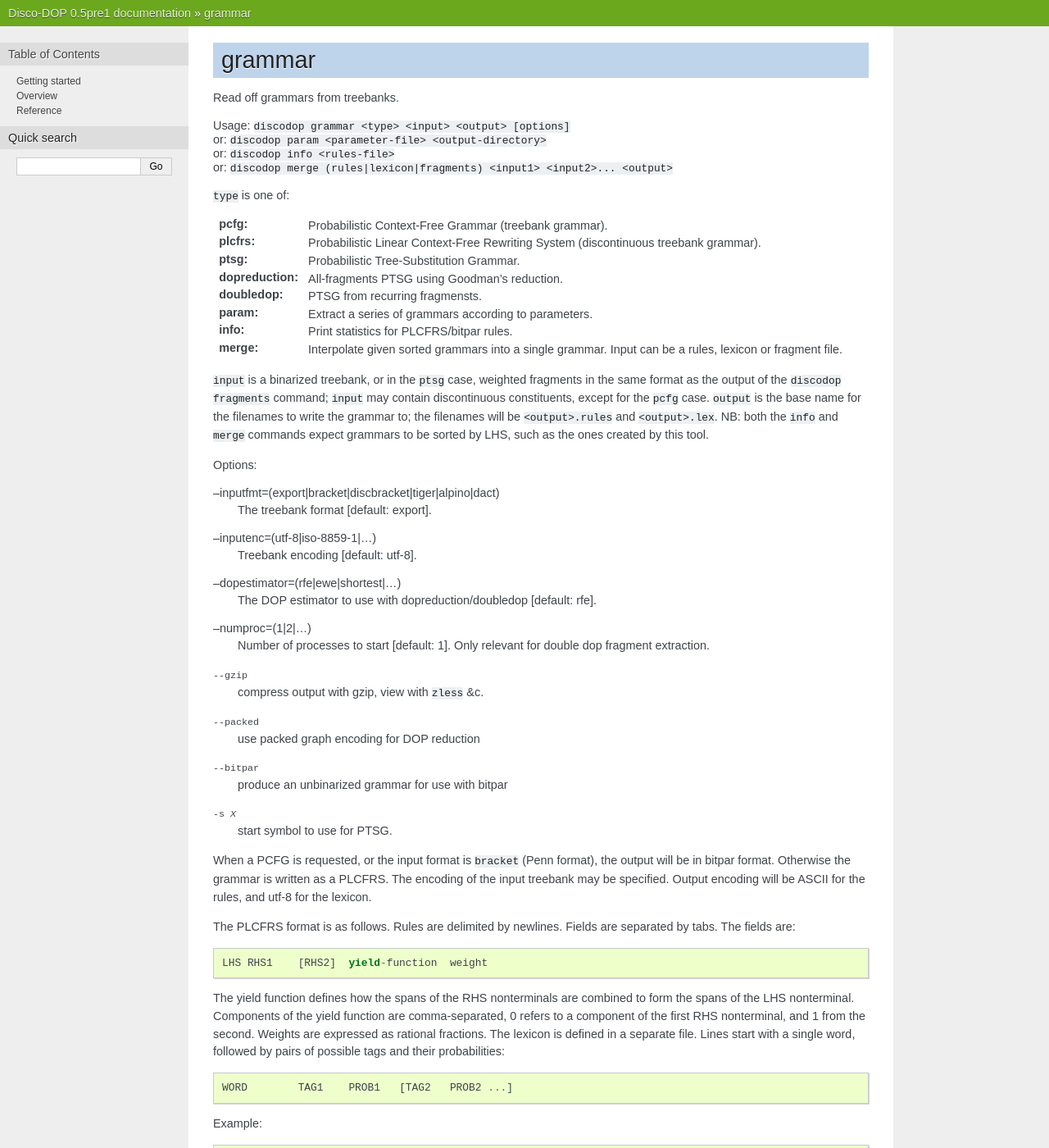
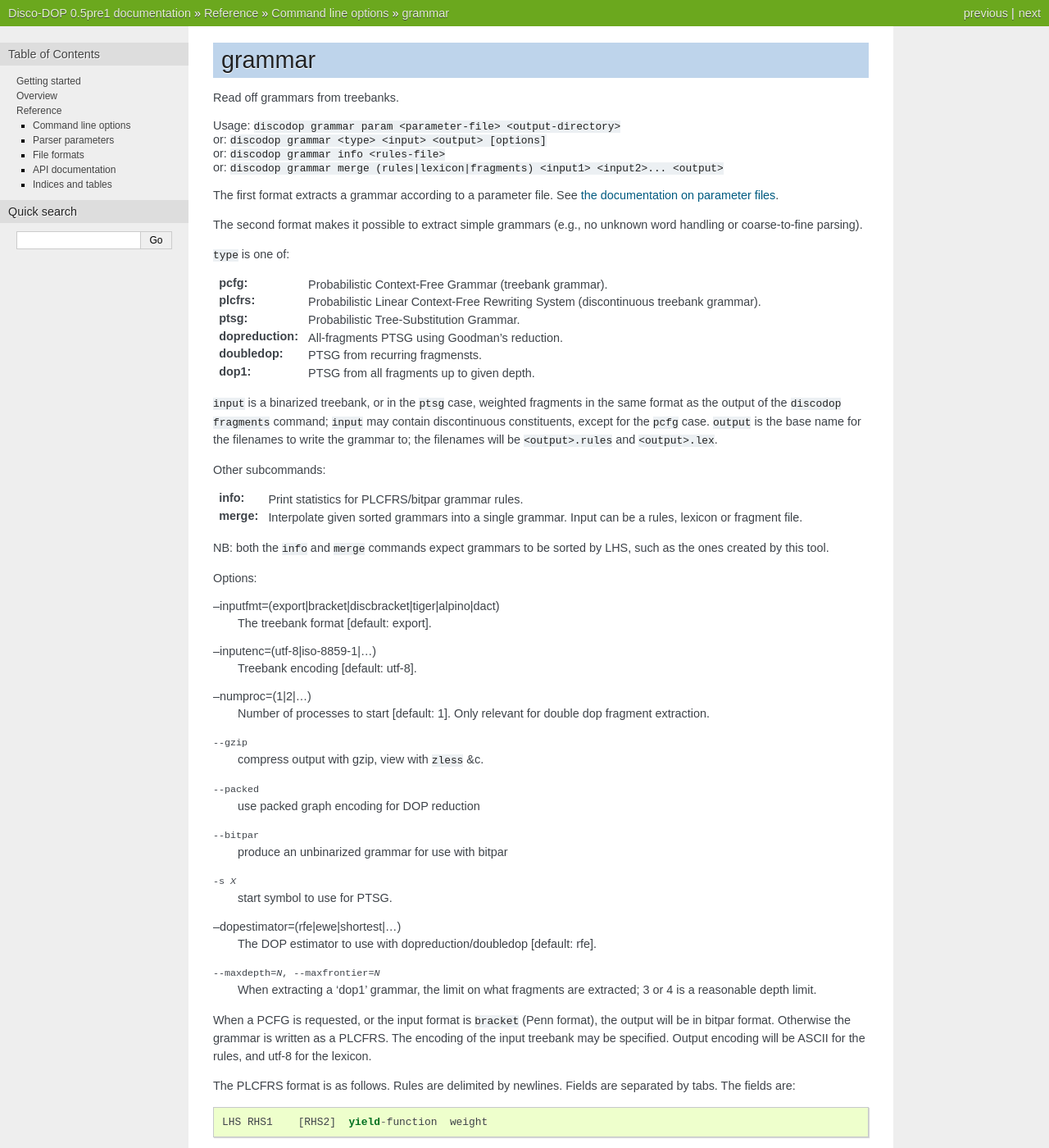
Before and after one commit to andreasvc/disco-dop, a Sphinx documentation site: the page built from docs/cli/grammar.rst, in a window 1280 px wide and 1400 px high. Shown: the whole window at 82% size. Built offline with Sphinx 7.4.7, drawn with Linux system fonts in a browser that asks for light colours; some of the changed text lies outside the part shown.

```diff
--- a/docs/cli/grammar.rst
+++ b/docs/cli/grammar.rst
@@ -3,10 +3,16 @@
 -------
 Read off grammars from treebanks.
 
-| Usage: ``discodop grammar <type> <input> <output> [options]``
-| or: ``discodop param <parameter-file> <output-directory>``
-| or: ``discodop info <rules-file>``
-| or: ``discodop merge (rules|lexicon|fragments) <input1> <input2>... <output>``
+| Usage: ``discodop grammar param <parameter-file> <output-directory>``
+| or: ``discodop grammar <type> <input> <output> [options]``
+| or: ``discodop grammar info <rules-file>``
+| or: ``discodop grammar merge (rules|lexicon|fragments) <input1> <input2>... <output>``
+
+The first format extracts a grammar according to a parameter file.
+See :doc:`the documentation on parameter files <../params>`.
+
+The second format makes it possible to extract simple grammars
+(e.g., no unknown word handling or coarse-to-fine parsing).
 
 ``type`` is one of:
 
@@ -18,19 +24,23 @@
 :ptsg:            Probabilistic Tree-Substitution Grammar.
 :dopreduction:    All-fragments PTSG using Goodman's reduction.
 :doubledop:       PTSG from recurring fragmensts.
-:param:           Extract a series of grammars according to parameters.
-:info:            Print statistics for PLCFRS/bitpar rules.
-:merge:
-                  Interpolate given sorted grammars into a single grammar.
-                  Input can be a rules, lexicon or fragment file.
+:dop1:            PTSG from all fragments up to given depth.
 
 ``input`` is a binarized treebank, or in the ``ptsg`` case, weighted fragments
 in the same format as the output of the ``discodop fragments`` command;
 ``input`` may contain discontinuous constituents, except for the ``pcfg`` case.
 ``output`` is the base name for the filenames to write the grammar to; the
-filenames will be ``<output>.rules`` and ``<output>.lex``. NB: both the
-``info`` and ``merge`` commands expect grammars to be sorted by LHS, such as
-the ones created by this tool.
+filenames will be ``<output>.rules`` and ``<output>.lex``.
+
+Other subcommands:
+
+:info:            Print statistics for PLCFRS/bitpar grammar rules.
+:merge:
+                  Interpolate given sorted grammars into a single grammar.
+                  Input can be a rules, lexicon or fragment file.
+
+NB: both the ``info`` and ``merge`` commands expect grammars to be sorted by
+LHS, such as the ones created by this tool.
 
 Options:
 
@@ -58,6 +65,13 @@
 
 -s X
           start symbol to use for PTSG.
+
+--dopestimator=(rfe|ewe|shortest|...)
+          The DOP estimator to use with dopreduction/doubledop [default: rfe].
+
+--maxdepth=N, --maxfrontier=N
+          When extracting a 'dop1' grammar, the limit on what fragments are
+          extracted; 3 or 4 is a reasonable depth limit.
 
 When a PCFG is requested, or the input format is ``bracket`` (Penn format), the
 output will be in bitpar format. Otherwise the grammar is written as a PLCFRS.
--- a/docs/discodop.rst
+++ b/docs/discodop.rst
@@ -1,5 +1,11 @@
 Command line options
 ====================
+
+.. toctree::
+    :hidden:
+    :glob:
+
+    cli/*
 
 A parser for Probalistic Linear Context-Free Rewriting Systems (LCFRS) and
 Probabilistic Context-Free Grammars (PCFG), as well as facilities to extract
```
Also changed, not shown: other parts of docs/cli/grammar.rst (+0 -3 lines), docs/cli/treesearch.rst (+14 -13 lines), 7 other files.
